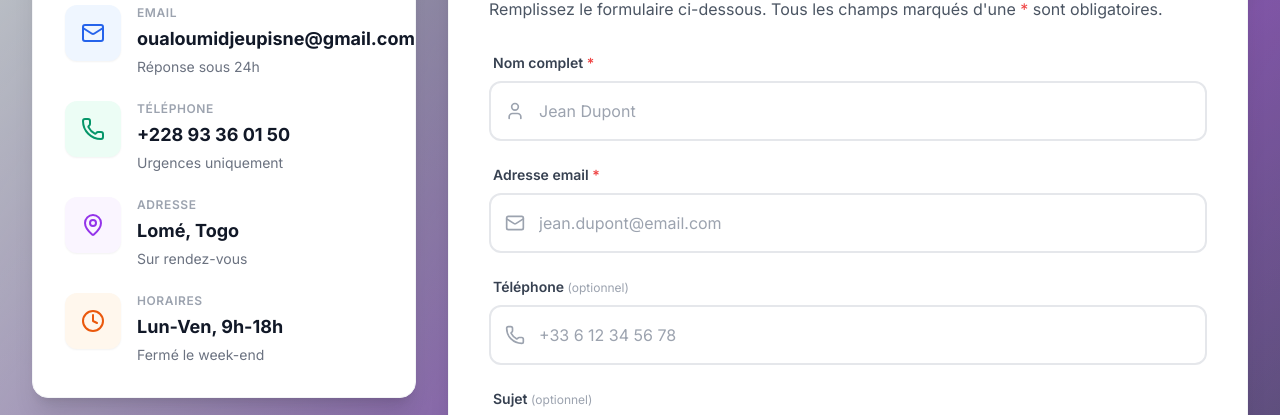
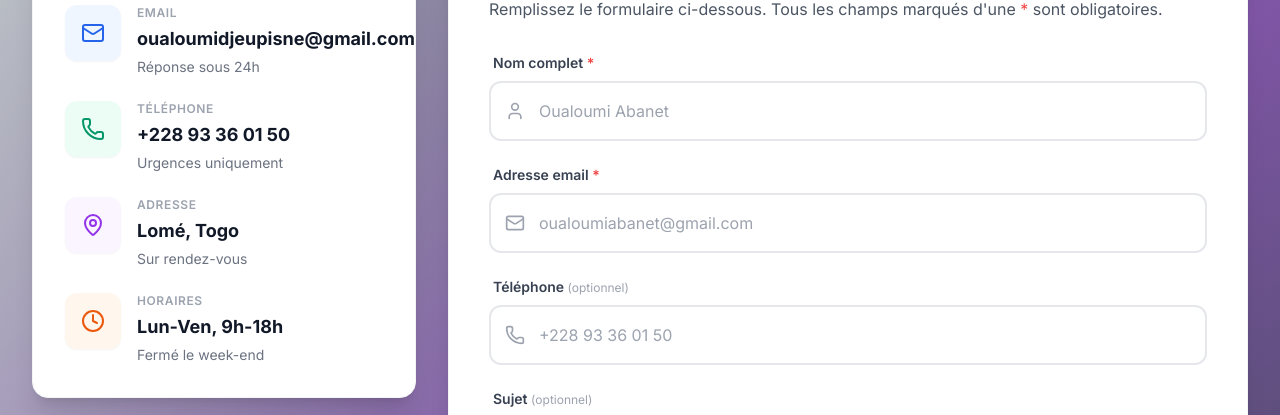
Before and after one commit to Djeupisne/carnet-sante-frontend, a React (Vite) app: page /contact in a window 1280 px wide. Shown: the part 806-1221 px from the top of the page. Built offline with nearby package versions, Linux system fonts and the light colour scheme.

Commit message:
Update ContactForm.tsx

```diff
--- a/src/components/ContactForm.tsx
+++ b/src/components/ContactForm.tsx
@@ -92,7 +92,7 @@ const ContactForm: React.FC<ContactFormProps> = ({ className = '' }) => {
             onChange={handleChange}
             required
             className="w-full pl-12 pr-4 py-4 bg-white border-2 border-gray-200 rounded-xl focus:outline-none focus:ring-2 focus:ring-blue-400 focus:border-transparent transition-all hover:border-gray-300 text-gray-900 placeholder-gray-400"
-            placeholder="Jean Dupont"
+            placeholder="Oualoumi Abanet"
           />
         </div>
         <ValidationError
@@ -126,7 +126,7 @@ const ContactForm: React.FC<ContactFormProps> = ({ className = '' }) => {
             onChange={handleChange}
             required
             className="w-full pl-12 pr-4 py-4 bg-white border-2 border-gray-200 rounded-xl focus:outline-none focus:ring-2 focus:ring-blue-400 focus:border-transparent transition-all hover:border-gray-300 text-gray-900 placeholder-gray-400"
-            placeholder="jean.dupont@email.com"
+            placeholder="oualoumiabanet@gmail.com"
           />
         </div>
         <ValidationError
@@ -159,7 +159,7 @@ const ContactForm: React.FC<ContactFormProps> = ({ className = '' }) => {
             value={formValues.phone}
             onChange={handleChange}
             className="w-full pl-12 pr-4 py-4 bg-white border-2 border-gray-200 rounded-xl focus:outline-none focus:ring-2 focus:ring-blue-400 focus:border-transparent transition-all hover:border-gray-300 text-gray-900 placeholder-gray-400"
-            placeholder="+33 6 12 34 56 78"
+            placeholder="+228 93 36 01 50"
           />
         </div>
       </div>
```
